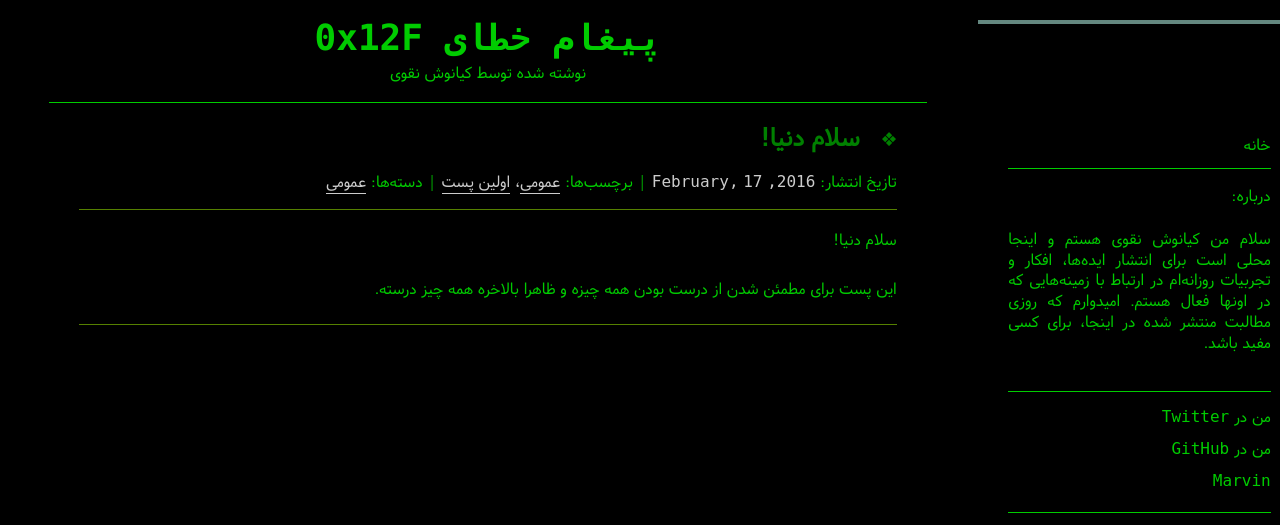
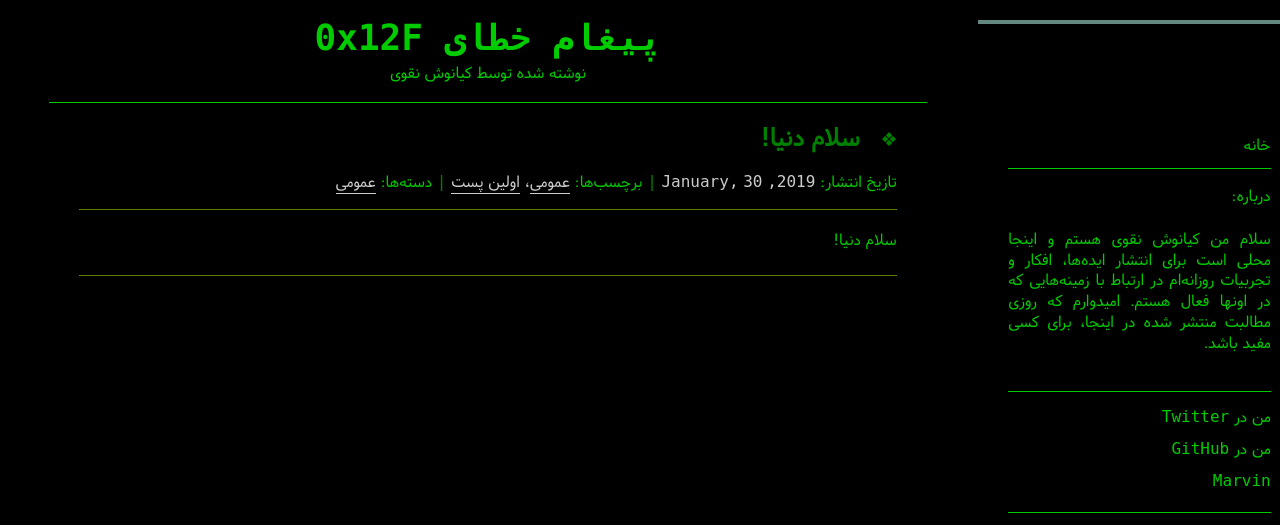
Before and after one commit to rashid2003/theskn, a Jekyll site: the page built from _posts/2019-01-30-hello-world.md, in a window 1280 px wide, cut to the strip 0-525 px from the top of the page. Built offline with Jekyll 4.4.1, drawn with Linux system fonts in a browser that asks for light colours; nearby versions of some CDN libraries; comment, search, counter and statistics services are not loaded.

Commit message:
Update 2019-01-30-hello-world.md

```diff
--- a/_posts/2019-01-30-hello-world.md
+++ b/_posts/2019-01-30-hello-world.md
@@ -3,7 +3,7 @@ layout: post
 title: سلام دنیا!
 category: [عمومی]
 tags: [عمومی, اولین پست]
-date: 2016-02-17 14:03:00 +0330
+date: 2019-01-30 17:30:00 +0330
 published: true
 permalink: /posts/hello-world
 summary: اولین پست منتشر شده در وبلاگ جدیدم.
@@ -14,5 +14,3 @@ series:
 description:
 ---
 سلام دنیا!
-
-این پست برای مطمئن شدن از درست بودن همه چیزه و ظاهرا بالاخره همه چیز درسته.
```
